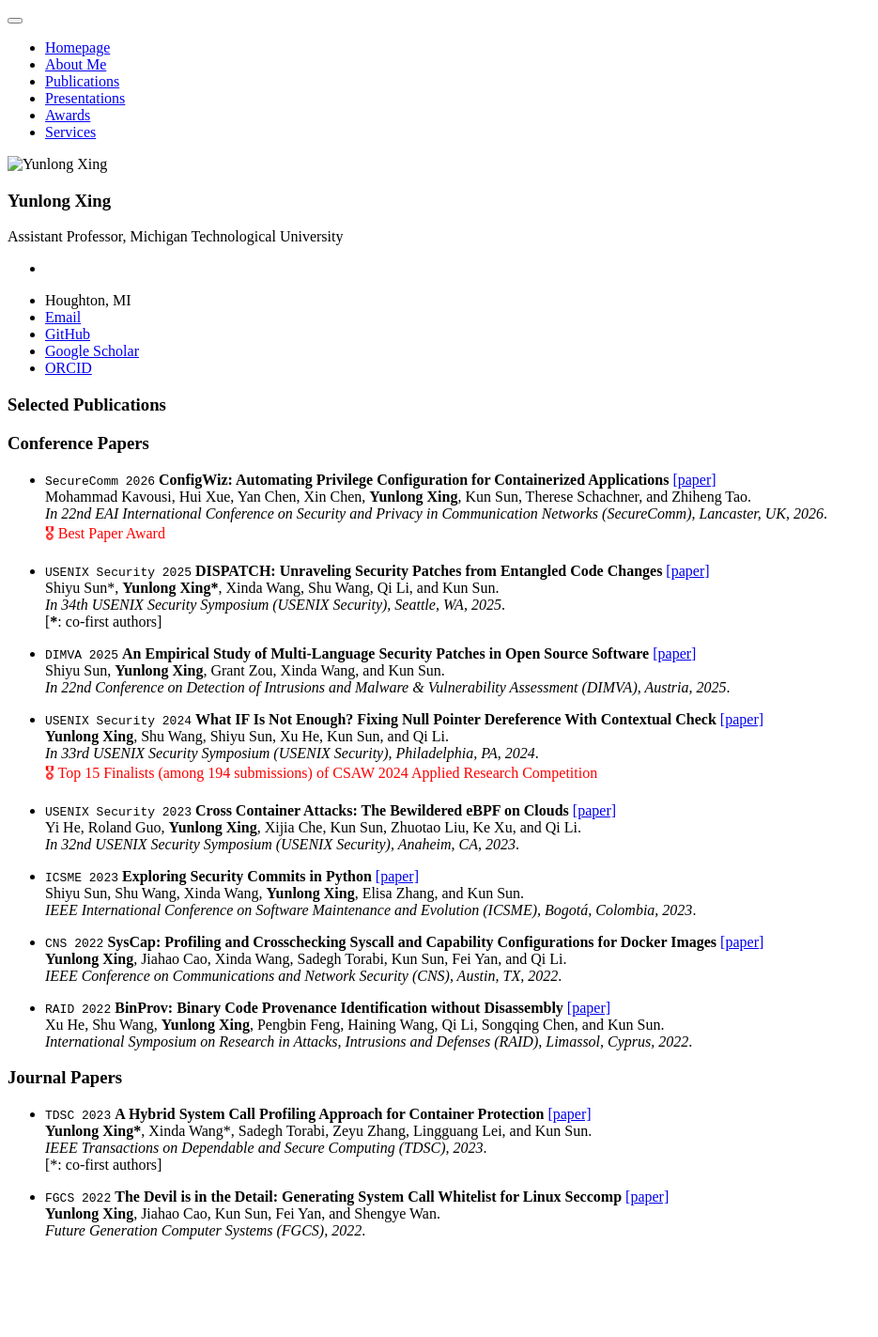
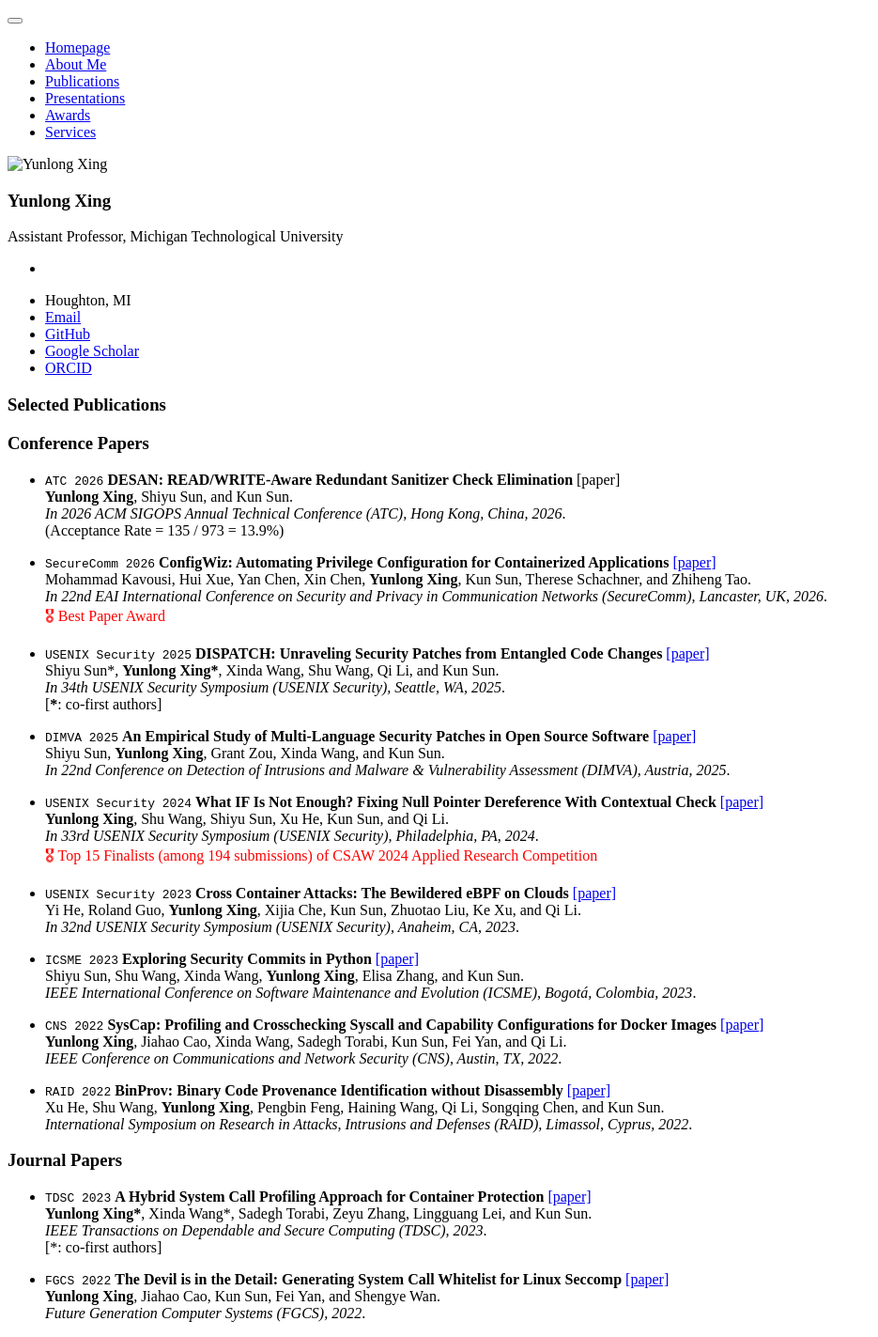
Before and after one commit to YunlongXing/yunlongxing.github.io, a Jekyll site: the page built from _pages/includes/pub.md, in a window 1280 px wide. Shown: the whole page at 94% size, without its empty margins (0-935 px from the left). Built offline with Jekyll 4.4.1, drawn with Linux system fonts in a browser that asks for light colours; our own code applies the rules of GitHub Pages for plain Markdown files; before the commit the page ends 1335 px from its top, so only the background shows below that.

Commit message:
Add new publication for ATC 2026

```diff
--- a/_pages/includes/pub.md
+++ b/_pages/includes/pub.md
@@ -1,5 +1,11 @@
 # Selected Publications
 ### Conference Papers
+
+- ``ATC 2026`` **DESAN: READ/WRITE-Aware Redundant Sanitizer Check Elimination** [paper]<br>
+**Yunlong Xing**, Shiyu Sun, and Kun Sun. <br>
+*In 2026 ACM SIGOPS Annual Technical Conference (ATC), Hong Kong, China, 2026*.<br>
+(Acceptance Rate = 135 / 973 = 13.9%)
+
 - ``SecureComm 2026`` **ConfigWiz: Automating Privilege Configuration for Containerized Applications** [\[paper\]](/publications/securecomm26_ConfigWiz.pdf)<br>
 Mohammad Kavousi, Hui Xue, Yan Chen, Xin Chen, **Yunlong Xing**, Kun Sun, Therese Schachner, and Zhiheng Tao. <br>
 *In 22nd EAI International Conference on Security and Privacy in Communication Networks (SecureComm), Lancaster, UK, 2026*.<br>
```
